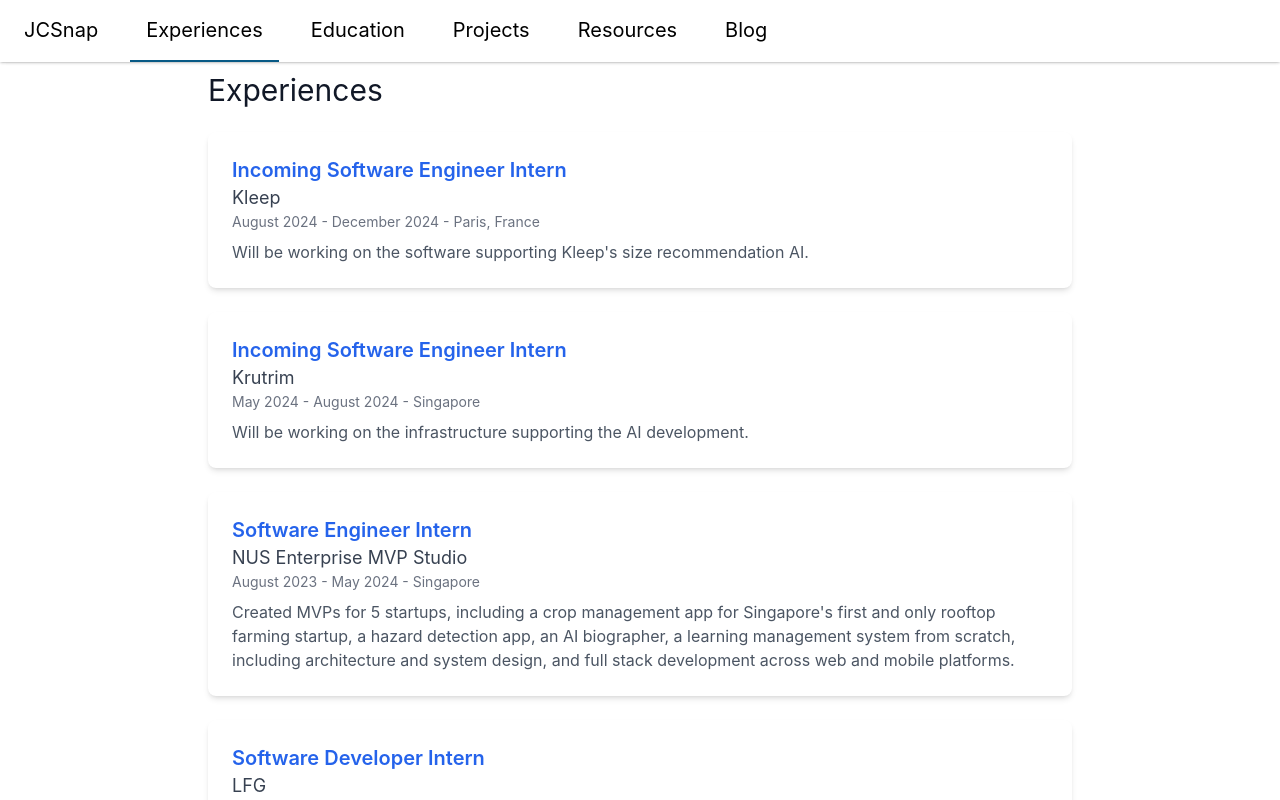
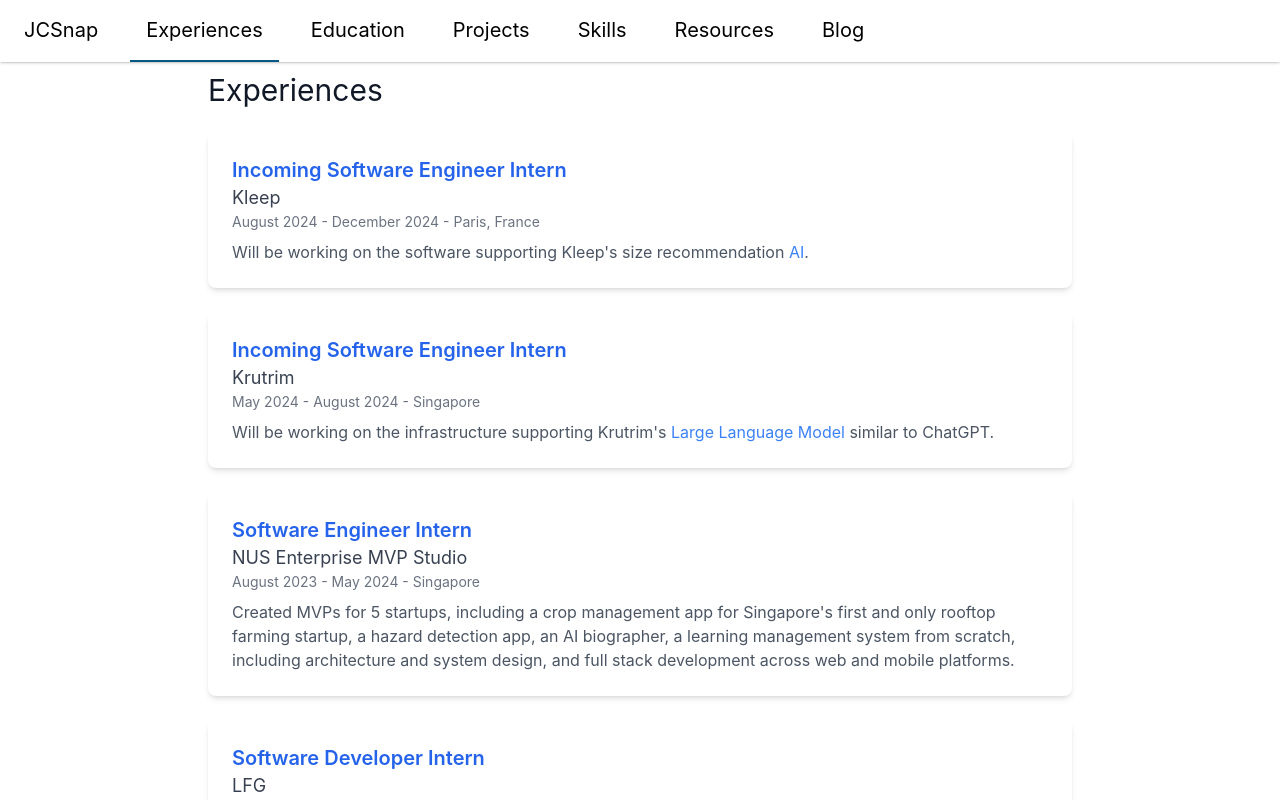
Before and after one commit to JCSnap/JCSnap.github.io, a React (Create React App) app: page / in a window 1280 px wide. Both pictures are taken after a click on the button "Experiences". Shown: the top 800 px of the page. Built offline with nearby package versions, Linux system fonts and the light colour scheme; what @radix-ui/themes would draw is missing.

Commit message:
add tech stack when over

```diff
--- a/src/components/navigation-bar.tsx
+++ b/src/components/navigation-bar.tsx
@@ -27,6 +27,11 @@ function NavigationBar() {
         {
             label: "Projects",
             href: ROUTES.PROJECTS,
+            internal: true,
+        },
+        {
+            label: "Skills",
+            href: ROUTES.SKILLS,
             internal: true,
         },
         {
--- a/src/constants/routes.ts
+++ b/src/constants/routes.ts
@@ -3,6 +3,7 @@ export enum ROUTES {
     EXPERIENCES = "/experiences",
     EDUCATION = "/education",
     PROJECTS = "/projects",
+    SKILLS = "/skills",
     RESOURCES = "/resources",
     YOUTUBE = "/resources/youtube",
     READINGS = "/resources/readings",
--- /dev/null
+++ b/src/constants/teckstack.ts
@@ -0,0 +1,22 @@
+export enum TECHSTACK {
+    REACT = "React.js",
+    NEXT = "Next.js",
+    TAILWIND = "Tailwind CSS",
+    JEST = "Jest",
+    TYPESCRIPT = "TypeScript",
+    JAVASCRIPT = "JavaScript",
+    PYTHON = "Python",
+    DJANGO = "Django",
+    REACTNATIVE = "React Native",
+    FLUTTER = "Flutter",
+    SWIFT = "Swift",
+    JQUERY = "jQuery",
+    RUST = "Rust",
+    NODE = "Node.js",
+    RUBY = "Ruby",
+    RAILS = "Ruby on Rails",
+    BOOSTRAP = "Bootstrap",
+    MONGODB = "MongoDB",
+    FIREBASE = "Firebase",
+    PRISMA = "Prisma",
+}
--- a/src/index.tsx
+++ b/src/index.tsx
@@ -7,6 +7,7 @@ import App from "./App";
 import Resources from "./resources";
 import Education from "./pages/education";
 import Projects from "./pages/projects";
+import Skills from "./pages/skills";
 import Youtube from "./resources/youtube";
 import Readings from "./resources/readings";
 import { ROUTES } from "./constants/routes";
@@ -23,6 +24,7 @@ root.render(
                     <Route path={ROUTES.EXPERIENCES} element={<Experiences />} />
                     <Route path={ROUTES.EDUCATION} element={<Education />} />
                     <Route path={ROUTES.PROJECTS} element={<Projects />} />
+                    <Route path={ROUTES.SKILLS} element={<Skills />} />
                     <Route path={ROUTES.RESOURCES} element={<Resources />} />
                     <Route path={ROUTES.YOUTUBE} element={<Youtube />} />
                     <Route path={ROUTES.READINGS} element={<Readings />} />
--- a/src/pages/experiences/index.tsx
+++ b/src/pages/experiences/index.tsx
@@ -1,6 +1,7 @@
 import NavigationBar from "../../components/navigation-bar";
 import { SectionHeader } from "../../components/header";
 import Container from "../../components/container";
+import { TECHSTACK } from "../../constants/teckstack";
 
 function Experiences() {
     const experiences = [
@@ -9,14 +10,42 @@ function Experiences() {
             company: "Kleep",
             duration: "August 2024 - December 2024",
             location: "Paris, France",
-            description: <>Will be working on the software supporting Kleep's size recommendation AI.</>,
+            description: (
+                <>
+                    Will be working on the software supporting Kleep's size recommendation{" "}
+                    <a
+                        href="https://www.kleep.ai/"
+                        className="text-blue-500 hover:underline"
+                        target="_blank"
+                        rel="noopener noreferrer"
+                    >
+                        AI
+                    </a>
+                    .
+                </>
+            ),
+            techstack: [],
         },
         {
             title: "Incoming Software Engineer Intern",
             company: "Krutrim",
             duration: "May 2024 - August 2024",
             location: "Singapore",
-            description: <>Will be working on the infrastructure supporting the AI development.</>,
+            description: (
+                <>
+                    Will be working on the infrastructure supporting Krutrim's{" "}
+                    <a
+                        href="https://chat.olakrutrim.com/home"
+                        className="text-blue-500 hover:underline"
+                        target="_blank"
+                        rel="noopener noreferrer"
+                    >
+                        Large Language Model
+                    </a>{" "}
+                    similar to ChatGPT.
+                </>
+            ),
+            techstack: [],
         },
         {
             title: "Software Engineer Intern",
@@ -31,6 +60,16 @@ function Experiences() {
                     platforms.
                 </>
             ),
+            techstack: [
+                TECHSTACK.TAILWIND,
+                TECHSTACK.TYPESCRIPT,
+                TECHSTACK.PYTHON,
+                TECHSTACK.DJANGO,
+                TECHSTACK.REACT,
+                TECHSTACK.REACTNATIVE,
+                TECHSTACK.FIREBASE,
+                TECHSTACK.JEST,
+            ],
         },
         {
             title: "Software Developer Intern",
@@ -52,6 +91,7 @@ function Experiences() {
                     hottest locations section etc.
                 </>
             ),
+            techstack: [TECHSTACK.TAILWIND, TECHSTACK.TYPESCRIPT, TECHSTACK.REACT, TECHSTACK.NEXT, TECHSTACK.PRISMA],
         },
         {
             title: "AI and Software Engineer Intern",
@@ -73,6 +113,7 @@ function Experiences() {
                     to see the feature in detail.
                 </>
             ),
+            techstack: [TECHSTACK.BOOSTRAP, TECHSTACK.RUBY, TECHSTACK.RAILS, TECHSTACK.JAVASCRIPT, TECHSTACK.JQUERY],
         },
     ];
 
@@ -82,13 +123,25 @@ function Experiences() {
             <Container>
                 <SectionHeader text="Experiences" />
                 {experiences.map((exp, index) => (
-                    <div key={index} className="bg-white shadow-md rounded-lg p-6 mb-6">
+                    <div key={index} className="bg-white shadow-md rounded-lg p-6 mb-6 relative group">
                         <h2 className="text-xl font-semibold text-blue-600">{exp.title}</h2>
                         <h3 className="text-lg text-gray-700">{exp.company}</h3>
                         <p className="text-sm text-gray-500">
                             {exp.duration} - {exp.location}
                         </p>
                         <p className="text-gray-600 mt-2">{exp.description}</p>
+                        {exp.techstack.length > 0 && (
+                            <div className="absolute inset-0 flex w-full h-1/3 flex-col justify-center items-center bg-white bg-opacity-90 opacity-0 group-hover:opacity-100 transition-opacity duration-500 delay-800 ease-in-out">
+                                <p className="text-lg font-semibold mb-2">Tech Stack</p>
+                                <div className="flex flex-row flex-wrap justify-center items-center space-x-2">
+                                    {exp.techstack.map((tech, i) => (
+                                        <span key={i} className="text-gray-800 px-3 py-1 my-1 bg-gray-200 rounded-full">
+                                            {tech}
+                                        </span>
+                                    ))}
+                                </div>
+                            </div>
+                        )}
                     </div>
                 ))}
             </Container>
--- /dev/null
+++ b/src/pages/skills/index.tsx
@@ -0,0 +1,9 @@
+function Skills() {
+    return (
+        <div>
+            <h1>Skills</h1>
+        </div>
+    );
+}
+
+export default Skills;
```
